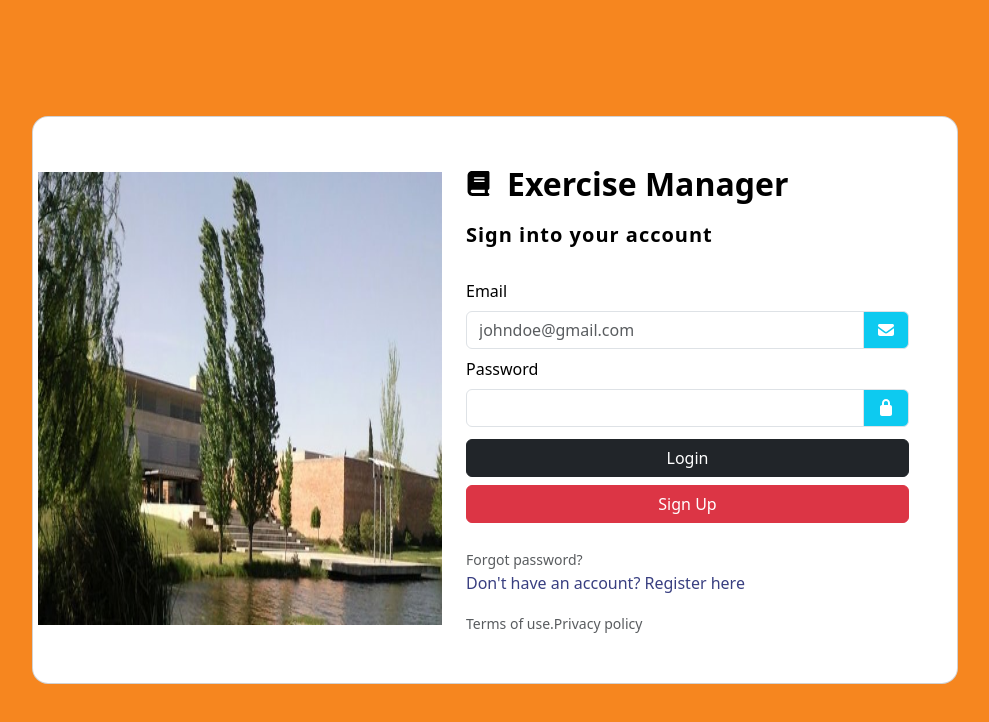
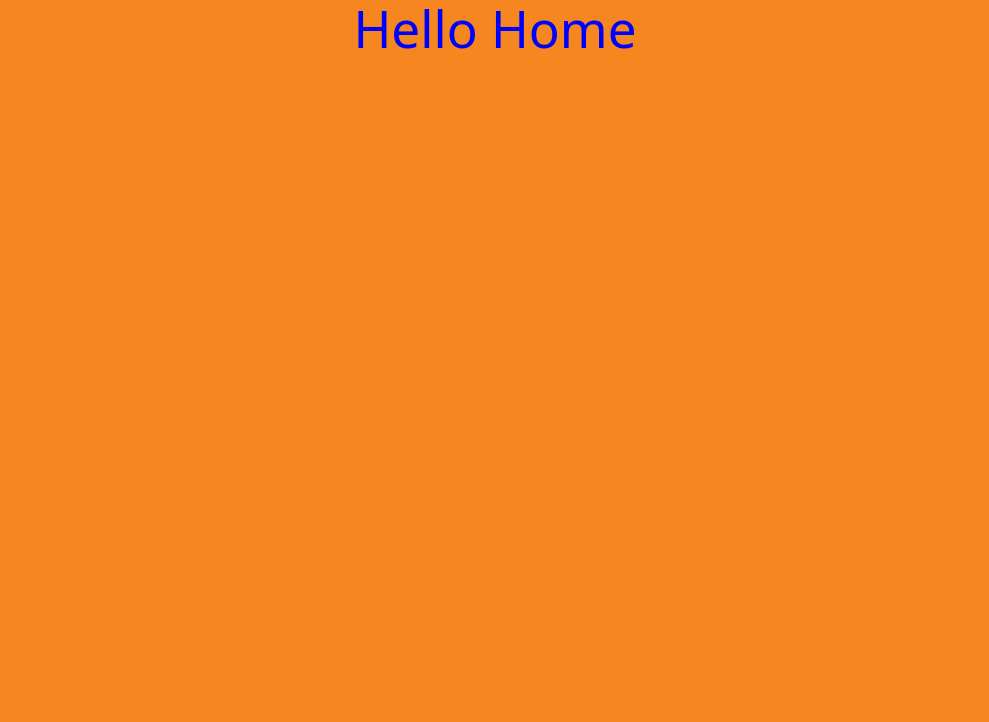
Before and after one commit to nuno-matos/projeto-es-202526frontend, a React (Vite) app: page /home in a window 1280 px wide. Shown: the top 722 px of the page, without its empty margins (145-1134 px from the left). Built offline with nearby package versions, Linux system fonts and the light colour scheme.

Commit message:
feat: add routes to App

```diff
--- a/package.json
+++ b/package.json
@@ -18,7 +18,8 @@
     "axios": "^1.13.2",
     "bootstrap": "^5.3.8",
     "react": "^19.2.0",
-    "react-dom": "^19.2.0"
+    "react-dom": "^19.2.0",
+    "react-router-dom": "^7.11.0"
   },
   "devDependencies": {
     "@eslint/js": "^9.39.1",
--- a/src/App.jsx
+++ b/src/App.jsx
@@ -1,10 +1,11 @@
-import LoginForm from "./components/loginLayout/LoginForm"
+import { BrowserRouter, Routes, Route } from "react-router-dom";
+import HomeLayout from "./components/homePageLayout/HomePageLayout";
+import LoginForm from "./components/loginLayout/LoginForm";
 
-function App() {
-
+function LoginPage() {
   return (
-      <main>
-        <section class="vh-100">
+    <main>
+      <section class="vh-100">
         <div class="container py-5 h-100">
           <div class="row d-flex justify-content-center align-items-center h-100">
             <div class="col col-xl-10">
@@ -12,9 +13,18 @@ function App() {
             </div>
           </div>
         </div>
-        </section>
-      </main>
-  )
+      </section>
+    </main>
+  );
 }
 
-export default App
+export default function App() {
+  return (
+    <BrowserRouter>
+      <Routes>
+        <Route path="/" element={<LoginPage />} />
+        <Route path="/home" element={<HomeLayout />} />
+      </Routes>
+    </BrowserRouter>
+  );
+}
```
Also changed, not shown: src/components/loginLayout/LoginForm.jsx (+0 -48 lines), 1 other file (tests, documents, lock files or other folders).
